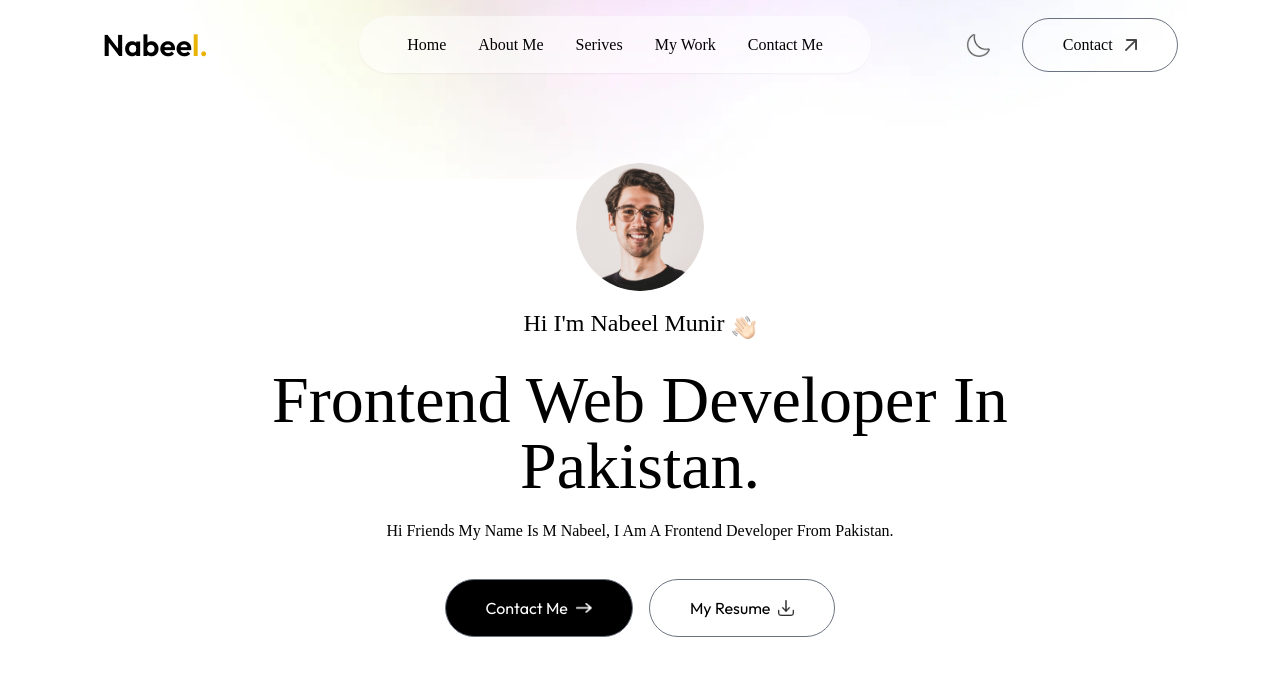
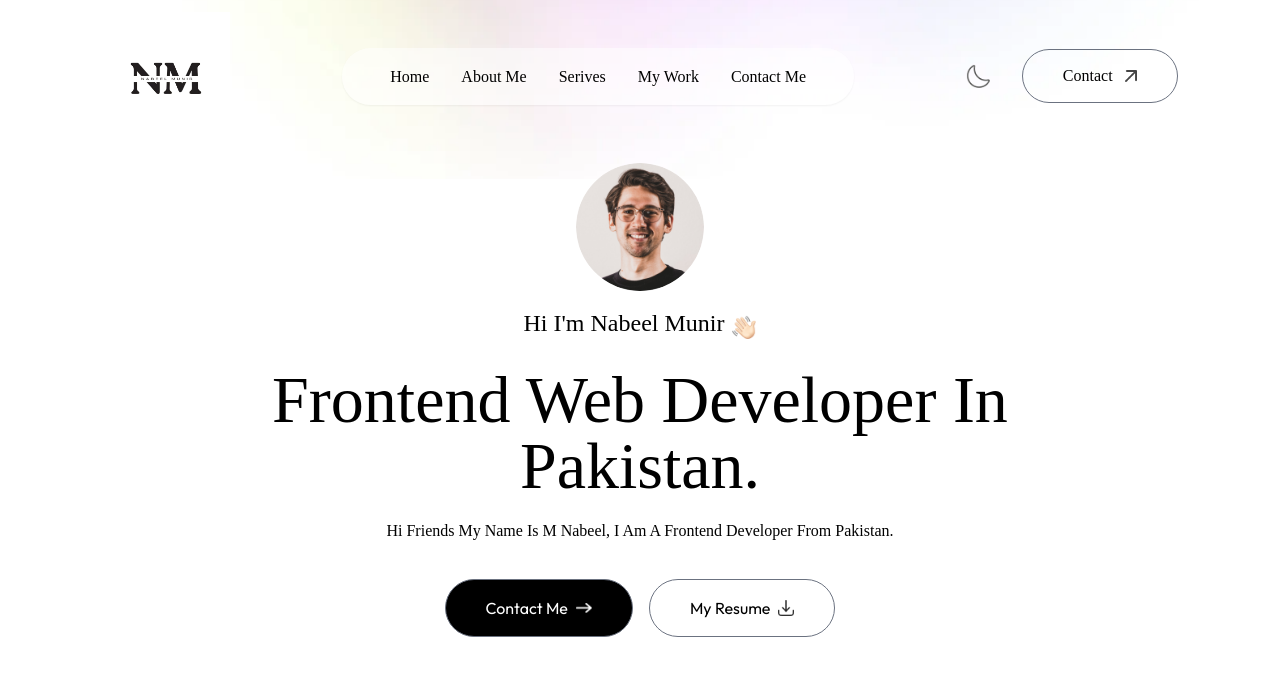
Before and after one commit to muhammad-nabeel-0/PortFoilo, a Next.js app: page / in a window 1280 px wide. Shown: the top 676 px of the page. Built offline with nearby package versions, Linux system fonts and the light colour scheme; a web font is replaced by a local one.

Commit message:
change logo

```diff
--- a/app/components/Navbar.jsx
+++ b/app/components/Navbar.jsx
@@ -16,9 +16,9 @@ const Navbar = () => {
         <Image src={assets.header_bg_color} alt='' className='w-full '/>
     </div>
 
-    <nav className='w-full fixed px-5 lg:px-8 xl:px-[8%] py-4 flex items-center justify-between '>
+    <nav className='w-full fixed px-5 lg:px-6 xl:px-[8%] py-3 flex items-center justify-between '>
         <a href="#top">
-        <h3 className='text-3xl font-semibold cursor-pointer mr-14'>Nabee<span className='text-yellow-500'>l.</span></h3>
+        <Image src={assets.new_logo} alt='' className='w-32 bg-white '/>
         </a>
         <ul className='hidden md:flex items-center gap-6 lg:gap-8 rounded-full px-12 py-3 bg-white shadow-sm bg-opacity-50'>
             <li><a className='font-Ovo' href="#top">Home</a></li>
--- a/assets/assets.js
+++ b/assets/assets.js
@@ -35,6 +35,7 @@ import right_arrow from './right-arrow.png';
 import send_icon from './send-icon.png';
 import right_arrow_bold from './right-arrow-bold.png';
 import right_arrow_bold_dark from './right-arrow-bold-dark.png';
+import new_logo from './new_logo.png'
 
 export const assets = {
     user_image,
@@ -73,7 +74,8 @@ export const assets = {
     right_arrow,
     send_icon,
     right_arrow_bold,
-    right_arrow_bold_dark
+    right_arrow_bold_dark,
+    new_logo
 };
 
 export const workData = [
```
